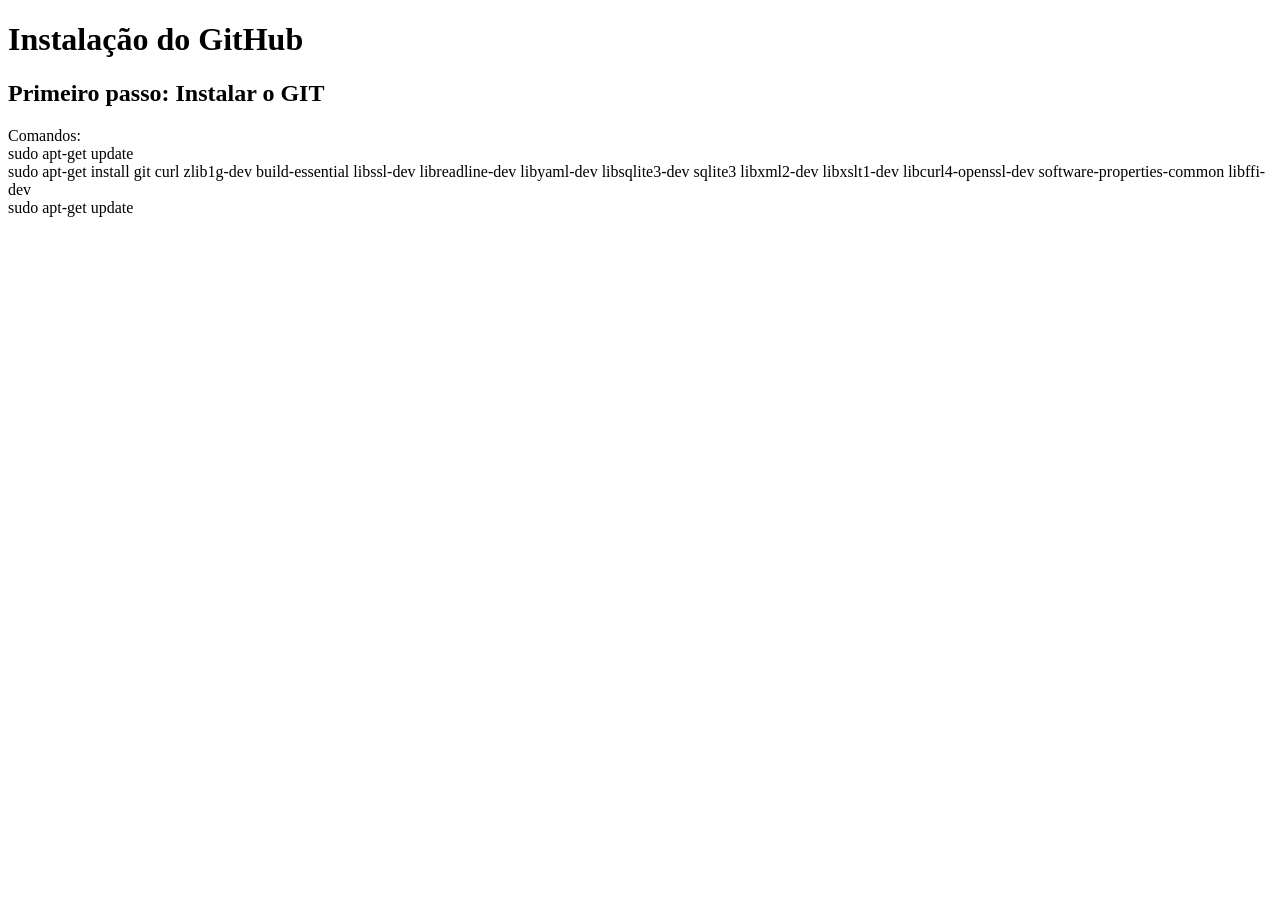
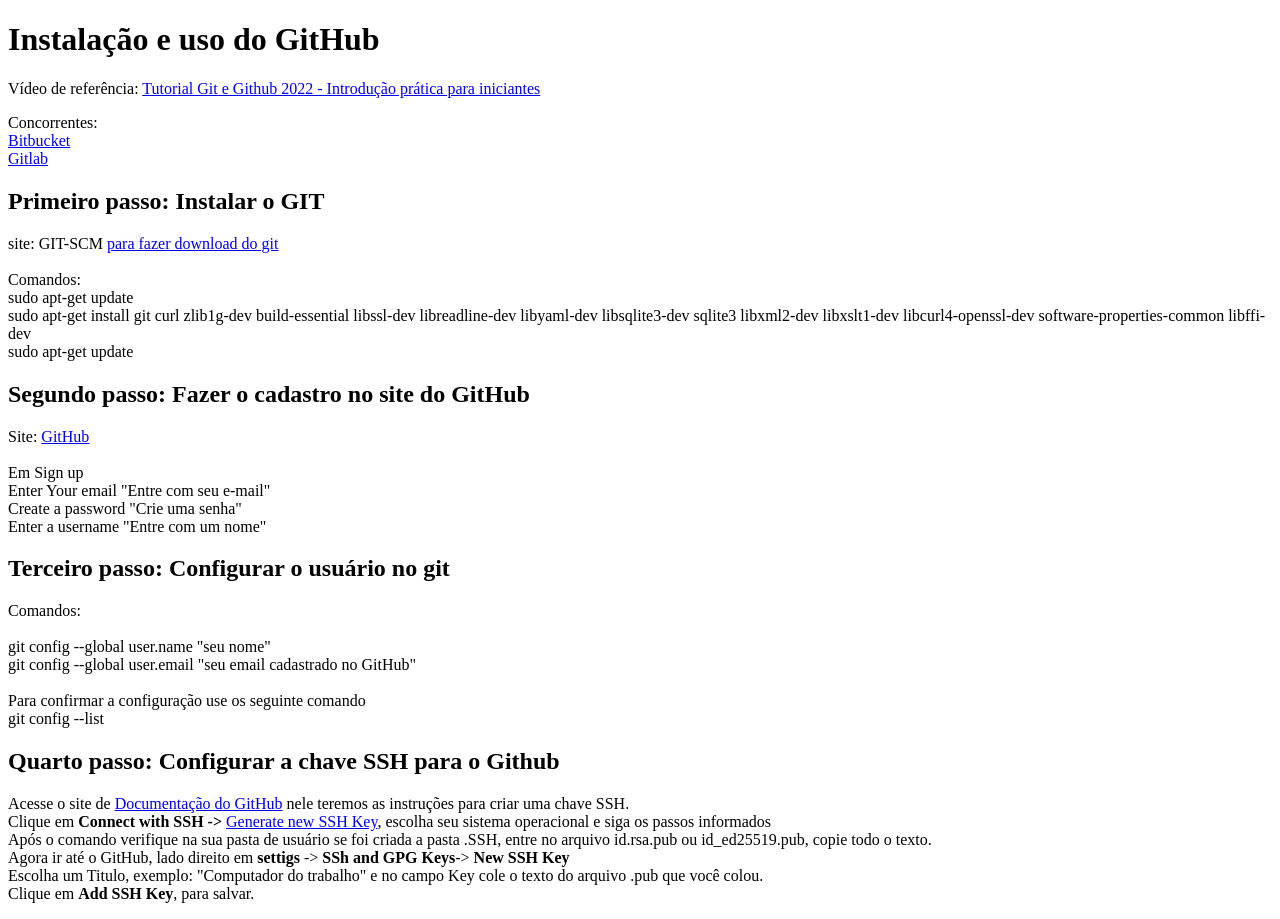
Before and after one commit to EduCamiloF/aulagithub, a plain HTML site: page index.html in a window 1280 px wide. Before the commit the page ends 800 px from the top, so only its background shows below. Drawn offline with Linux system fonts and the light colour scheme.

Commit message:
primeira atualização

```diff
--- a/index.html
+++ b/index.html
@@ -9,13 +9,45 @@
 </head>
 
 <body>
-    <h1>Instalação do GitHub</h1>
+    <h1>Instalação e uso do GitHub</h1>
+    <p>Vídeo de referência: <a href="https://www.youtube.com/watch?v=_hZf1teRFNg" target="_blank">Tutorial Git e Github 2022 - Introdução prática para iniciantes</a></p>
+    <p>Concorrentes:
+        <br><a href="http://bitbucket.org" target="_blank" rel="external">Bitbucket</a>
+        <br><a href="http://gitlab.com" target="_blank" rel="external">Gitlab</a>
+    </p>
 
     <h2> Primeiro passo: Instalar o GIT</h2>
-    <p>Comandos:
-    <br>    sudo apt-get update
-    <br>    sudo apt-get install git curl zlib1g-dev build-essential libssl-dev libreadline-dev libyaml-dev libsqlite3-dev sqlite3 libxml2-dev libxslt1-dev libcurl4-openssl-dev software-properties-common libffi-dev
-    <br>    sudo apt-get update </p>
+
+    <p>site: GIT-SCM <a href="https://git-scm.com" target="_blank" rel="external">para fazer download do git</a> <br>
+        <br> Comandos:
+        <br> sudo apt-get update
+        <br> sudo apt-get install git curl zlib1g-dev build-essential libssl-dev libreadline-dev libyaml-dev
+        libsqlite3-dev sqlite3 libxml2-dev libxslt1-dev libcurl4-openssl-dev software-properties-common libffi-dev
+        <br> sudo apt-get update
+    </p>
+    <h2> Segundo passo: Fazer o cadastro no site do GitHub </h2>
+    <p>Site: <a href="https://github.com" target="_blank" rel="external">GitHub</a> <br>
+        <br> Em Sign up
+        <br> Enter Your email "Entre com seu e-mail"
+        <br> Create a password "Crie uma senha"
+        <br> Enter a username "Entre com um nome"
+    </p>
+    <h2>Terceiro passo: Configurar o usuário no git</h2>
+    <p> Comandos: <br>
+    <br> git config --global user.name "seu nome"
+    <br> git config --global user.email "seu email cadastrado no GitHub"
+    <br><br> Para confirmar a configuração use os seguinte comando
+    <br> git config --list
+</p>
+<h2>Quarto passo: Configurar a chave SSH para o Github</h2>
+<p>
+    Acesse o site de <a href="https://docs.github.com/pt/authentication" target="_blank" rel="external">Documentação do GitHub</a> nele teremos as instruções para criar uma chave SSH.
+    <br>Clique em <b>Connect with SSH -> </b> <a href="https://docs.github.com/pt/authentication/connecting-to-github-with-ssh/generating-a-new-ssh-key-and-adding-it-to-the-ssh-agent" target="_blank" rel="external">Generate new SSH Key</a>, escolha seu sistema operacional e siga os passos informados
+    <br>Após o comando verifique na sua pasta de usuário se foi criada a pasta .SSH, entre no arquivo id.rsa.pub ou id_ed25519.pub, copie todo o texto.
+    <br>Agora ir até o GitHub, lado direito em <b>settigs</b> -> <b>SSh and GPG Keys</b>-> <b>New SSH Key</b>
+    <br> Escolha um Titulo, exemplo: "Computador do trabalho" e no campo Key cole o texto do arquivo .pub que você colou.
+    <br>Clique em <b>Add SSH Key</b>, para salvar.
+</p>
 
 
 </body>
```
